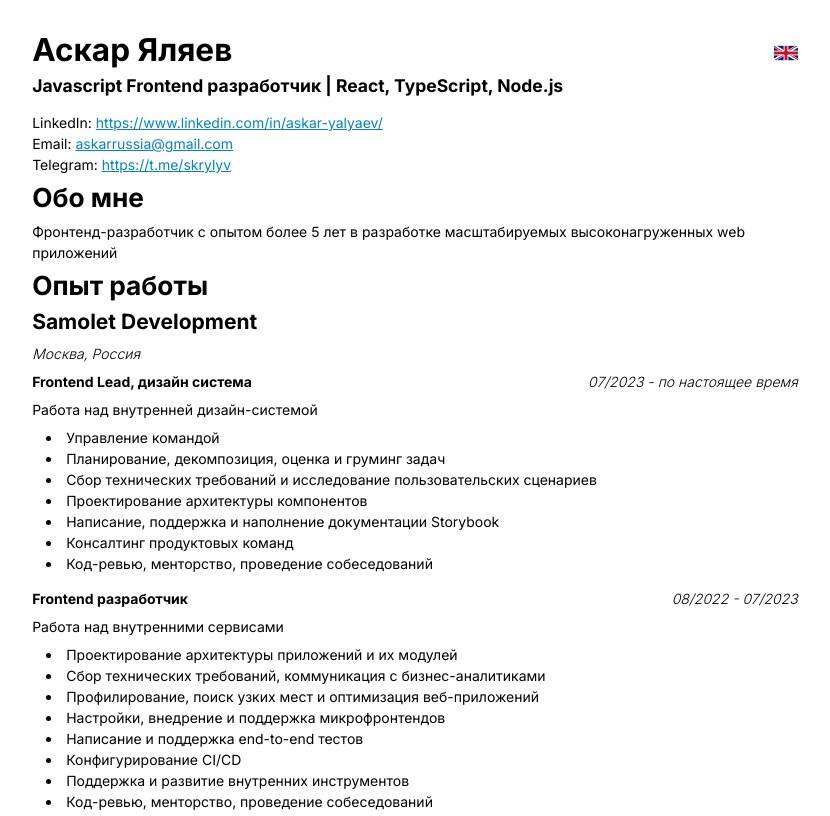
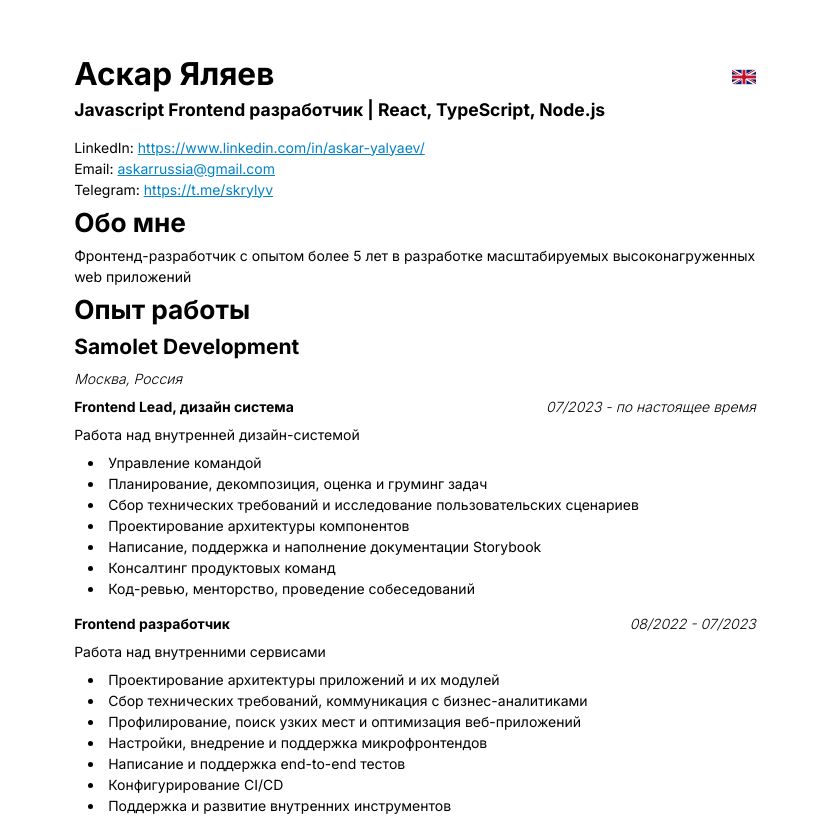
Before and after one commit to grokhotun/grokhotun, a Next.js app: page /ru in a window 1280 px wide. Shown: the top 816 px of the page, without its empty margins (225-1055 px from the left). Built offline with nearby package versions, Linux system fonts and the light colour scheme.

Commit message:
fix: update layout paddings

```diff
--- a/src/app/[lang]/page.tsx
+++ b/src/app/[lang]/page.tsx
@@ -97,7 +97,7 @@ export default function Home(props: HomeProps) {
   const languages = Object.values<string>(t.raw('languages.content'));
 
   return (
-    <main className='mx-auto w-[210mm] px-4 py-9'>
+    <main className='mx-auto w-[210mm] px-16 py-16'>
       <Box className='flex items-center'>
         <Title className='w-full' level={1}>
           {t('title')}
```
